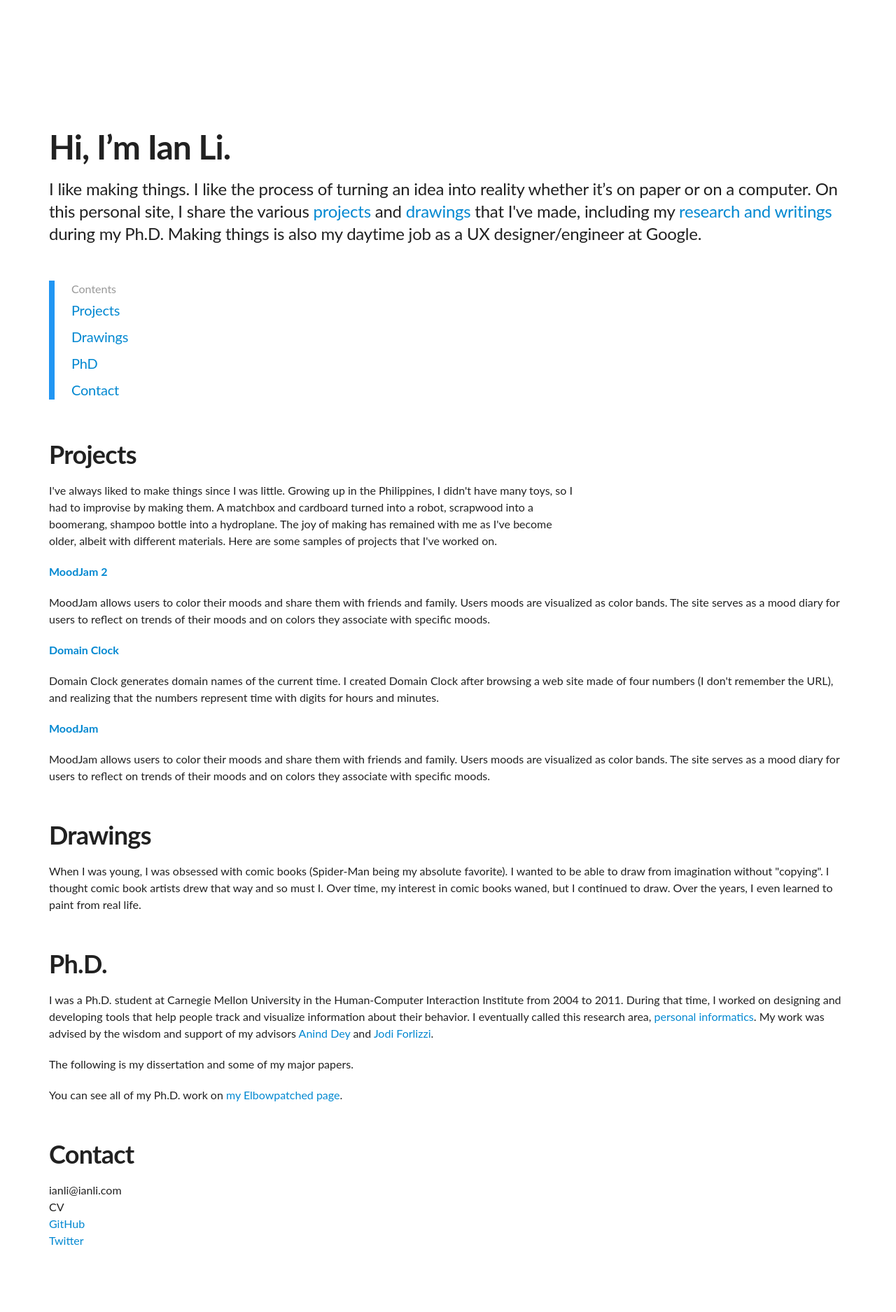
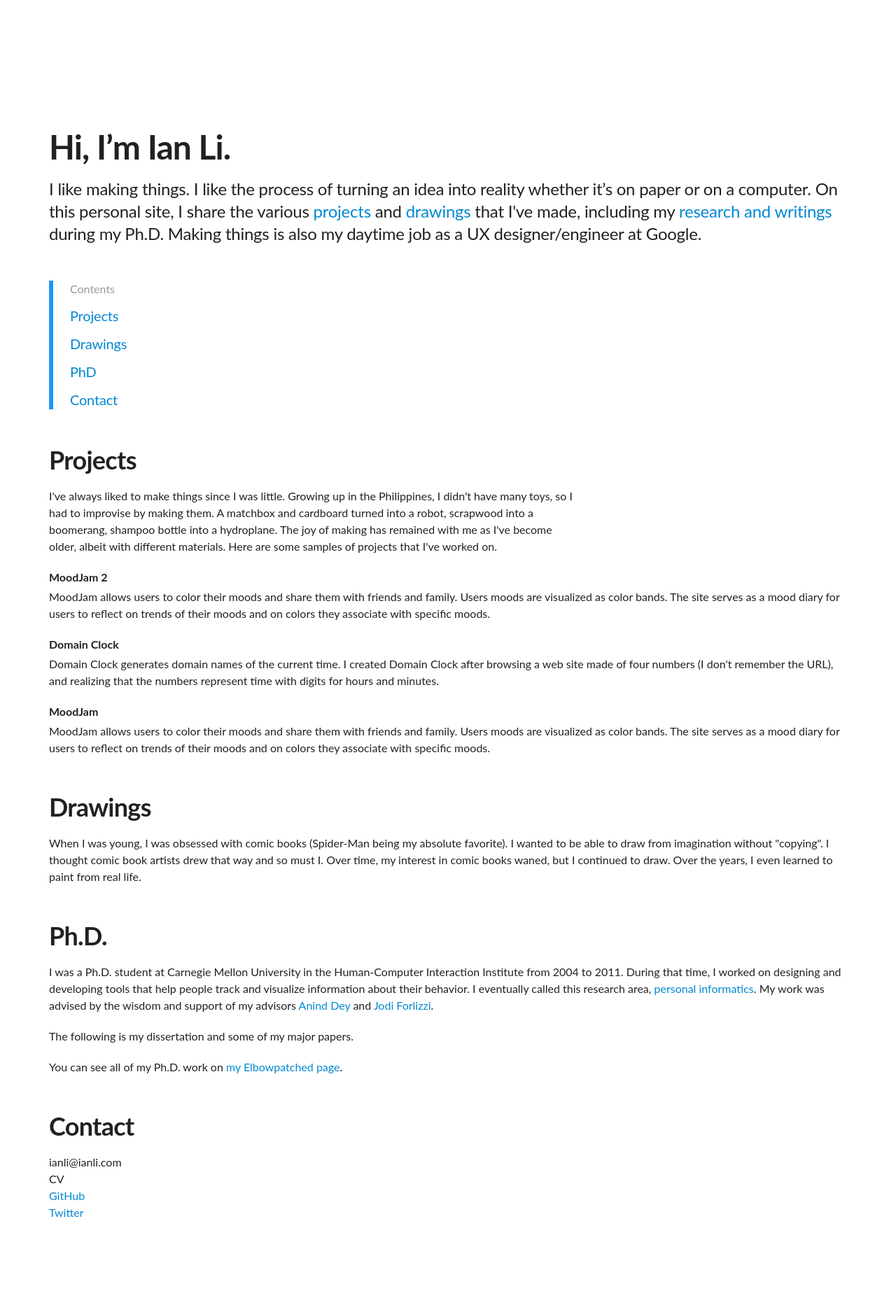
Before and after one commit to ianli/ianli.com, a Jekyll site: the page built from index.html, in a window 1280 px wide. Shown: the whole page at 70% size. Built offline with Jekyll 4.4.1, drawn with Linux system fonts in a browser that asks for light colours; after the commit the page ends 1835 px from its top, so only the background shows below that.

Commit message:
Style project listings and add badges when present

```diff
--- a/_sass/v20/_main.scss
+++ b/_sass/v20/_main.scss
@@ -28,7 +28,7 @@
 
 .content-nav {
   padding-left: 24px;
-  border-left: 8px solid #2196F3;
+  border-left: 6px solid #2196F3;
 
   &:before {
     content: 'Contents';
@@ -38,8 +38,9 @@
   }
 
   a[href] {
+    display: block;
     @include text-default(20);
-    @include top-padding-for-text(20, 16px);
+    @include top-padding-for-text(20, 24px);
   }
 }
 
@@ -65,3 +66,22 @@
 .clearfix {
   @include clearfix();
 }
+
+//
+// Project link
+//
+
+a.project-link,
+a.project-link:hover {
+  color: inherit;
+  text-decoration: none;
+
+  @include clearfix();
+}
+
+.project-img {
+  float: left;
+  margin-right: 16px;
+  width: 80px;
+  height: 80px;
+}
--- a/index.html
+++ b/index.html
@@ -41,21 +41,32 @@ layout: default
   </div>
 </div>
 
-<hr class="space-md">
-
 <div class="row">
   <div class="col-xs-12">
 
     {% assign projects_by_date = (site.projects | sort: 'date') | reverse %}
     {% for project in projects_by_date %}
       {% if project.content != "" %}
-        <h5>
-          <a href={{ project.url }}>{{ project.title }}</a>
-        </h5>
+        <hr class="space-md">
 
-        <p>
-          {{ project.short }}
-        </p>
+        <a href="{{ project.url }}"
+            class="project-link">
+          <h5>
+            {{ project.title }}
+          </h5>
+
+          <hr class="space-xs">
+
+          {% if project.badge %}
+            <img
+                class="project-img"
+                src="/images/projects/{{ project.badge }}">
+          {% endif %}
+
+          <p>
+            {{ project.short }}
+          </p>
+        </a>
       {% endif %}
     {% endfor %}
 
```
